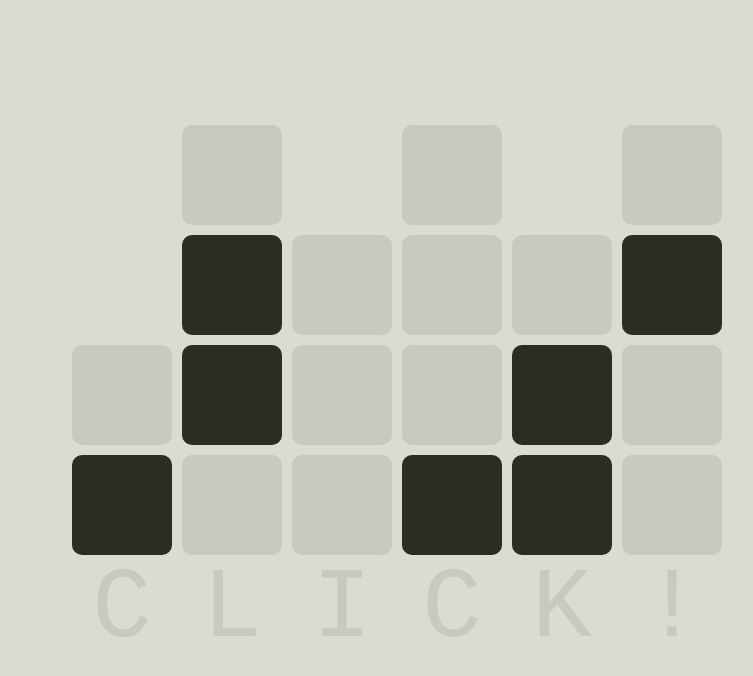
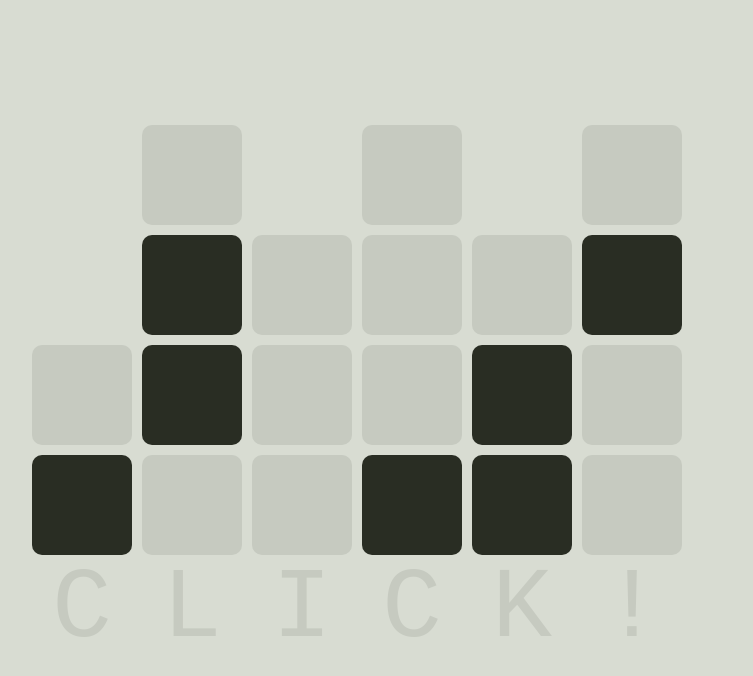
Before and after one commit to doke-v/react-binary-clock, a React (Create React App) app: page / in a window 1280 px wide. Shown: the top 676 px of the page, without its empty margins (243-996 px from the left). Built offline with nearby package versions, Linux system fonts and the light colour scheme.

Commit message:
refactor

```diff
--- a/src/App.js
+++ b/src/App.js
@@ -53,7 +53,6 @@ class App extends Component {
 
   render() {
     let {hints, currentHint} = this.state
-    console.log(hints)
     return (
       <div className="container">
         <div className="clock">
--- a/src/index.css
+++ b/src/index.css
@@ -8,6 +8,7 @@ body {
   height: 100%;
   display: flex;
   background: #d8dcd2;
+  max-width: 1200px;
 }
 
 code {
```
